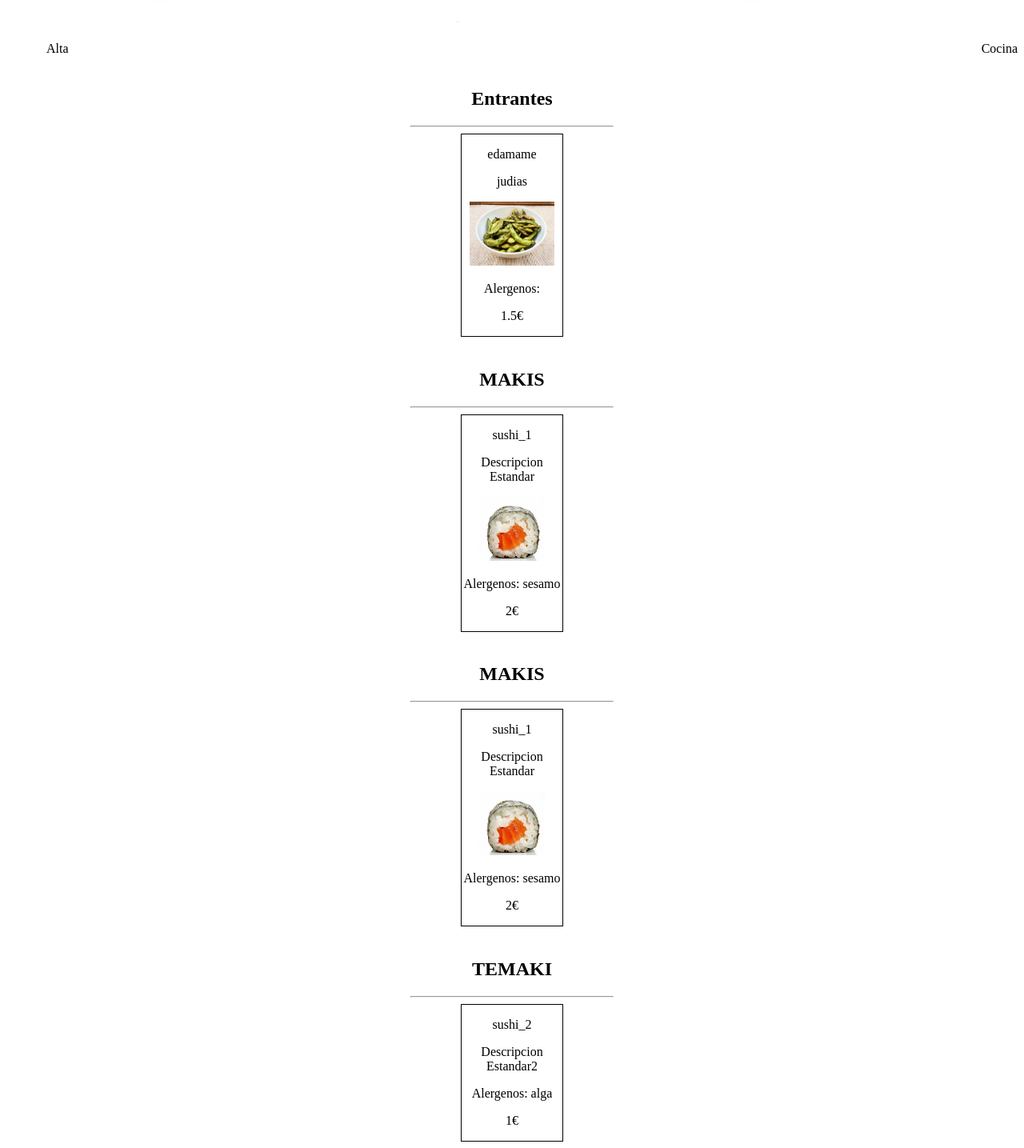
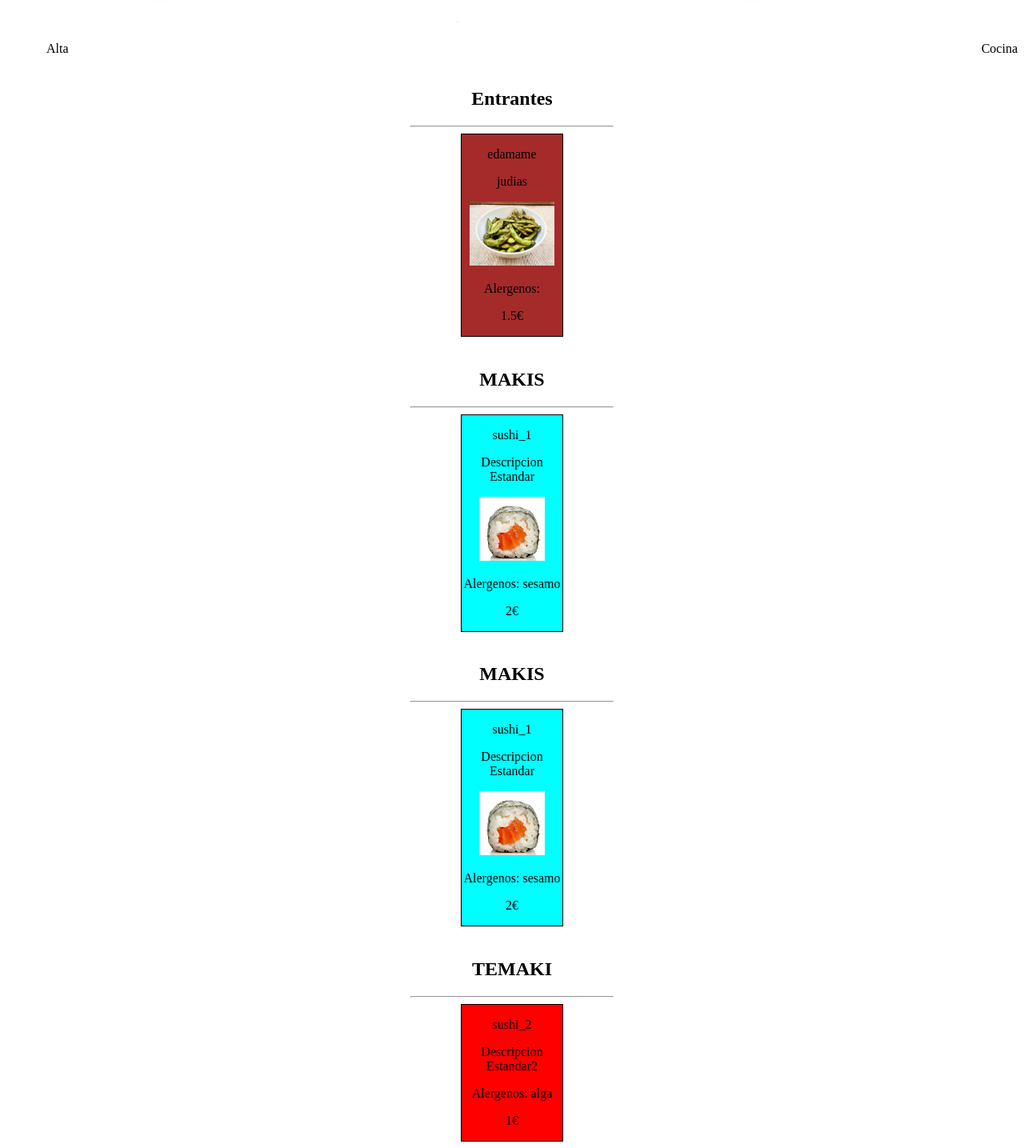
Before and after one commit to doliax/web_sushi, an Angular app: page /platos in a window 1280 px wide. Shown: the part 1789-3224 px from the top of the page at 80% size. Built offline with nearby package versions, Linux system fonts and the light colour scheme.

Commit message:
sushis ngSwitch ngClas

```diff
--- a/src/app/platos/platos.component.css
+++ b/src/app/platos/platos.component.css
@@ -22,3 +22,15 @@ hr{
 img{
     height: 80px;
 }
+
+.maki{
+    background-color: aqua;
+}
+
+.temaki{
+    background-color: red;
+}
+
+.entrante{
+    background-color: brown;
+}
--- a/src/app/platos/platos.component.html
+++ b/src/app/platos/platos.component.html
@@ -1,9 +1,23 @@
-<div class="sushis" *ngFor="let item of arr_platos">
-
-    <div class="sushi" *ngIf="item.getTipo == 'entrante'">
+                                                    <!--Que cambie dependiendo del tipo de plato que sea-->
+<div class="sushis" *ngFor="let item of arr_platos" [ngSwitch]="item.getTipo">
+                                                            <!--Si es entrante que utilize esta clase y viceversa-->
+    <div class="sushi" *ngIf="item.getTipo == 'entrante'" >
         <h2>Entrantes</h2>
         <hr>
-        <div class="sushi-card">
+        <div class="sushi-card" [ngClass]="'entrante'">
+            <p >{{item.getNombre}}</p>
+            <p>{{item.getDescripcion}}</p>
+            <img src={{item.getImg}}>
+            <p>Alergenos: {{item.getAlergenos}}</p>
+            <p>{{item.getPrecio}}€</p>
+        </div>
+    </div>
+
+
+    <div class="sushi" *ngIf="item.getTipo == 'maki'" >
+        <h2 *ngIf="title_makis">{{title_makis}}</h2>
+        <hr>
+        <div class="sushi-card" [ngClass]="'maki'">
             <p>{{item.getNombre}}</p>
             <p>{{item.getDescripcion}}</p>
             <img src={{item.getImg}}>
@@ -12,23 +26,10 @@
         </div>
     </div>
 
-
-    <div class="sushi" *ngIf="item.getTipo == 'maki'">
-        <h2 *ngIf="title_makis">{{title_makis}}</h2>
-        <hr>
-        <div class="sushi-card">
-            <p>{{item.getNombre}}</p>
-            <p>{{item.getDescripcion}}</p>
-            <img src={{item.getImg}}>
-            <p>Alergenos: {{item.getAlergenos}}</p>
-            <p>{{item.getPrecio}}€</p>
-        </div>
-    </div>
-
-    <div *ngIf="item.getTipo == 'temaki'">
+    <div *ngIf="item.getTipo == 'temaki'" >
         <h2>TEMAKI</h2>
         <hr>
-        <div class="sushi-card">
+        <div class="sushi-card" [ngClass]="'temaki'">
             <p>{{item.getNombre}}</p>
             <p>{{item.getDescripcion}}</p>
             <p>Alergenos: {{item.getAlergenos}}</p>
--- a/src/app/reserva/reserva.component.ts
+++ b/src/app/reserva/reserva.component.ts
@@ -1,4 +1,4 @@
-import { Component, OnInit, ViewChild, ElementRef } from '@angular/core';
+import { Component, OnInit } from '@angular/core';
 
 @Component({
   selector: 'app-reserva',
@@ -6,19 +6,8 @@ import { Component, OnInit, ViewChild, ElementRef } from '@angular/core';
   styleUrls: ['./reserva.component.css']
 })
 export class ReservaComponent implements OnInit {
-  @ViewChild('fechaInput') fechaInput!: ElementRef<HTMLInputElement>;
 
   ngOnInit(): void {
-    const fecha = this.fechaInput.nativeElement;
 
-    fecha.addEventListener("change", () => {
-      const dia = fecha.value.slice(0, 3);
-
-      if (dia === "Sun") {
-        fecha.disabled = true;
-      } else {
-        fecha.disabled = false;
-      }
-    });
   }
 }
```
Also changed, not shown: src/app/platos/platos.component.ts (+10 -12 lines).
